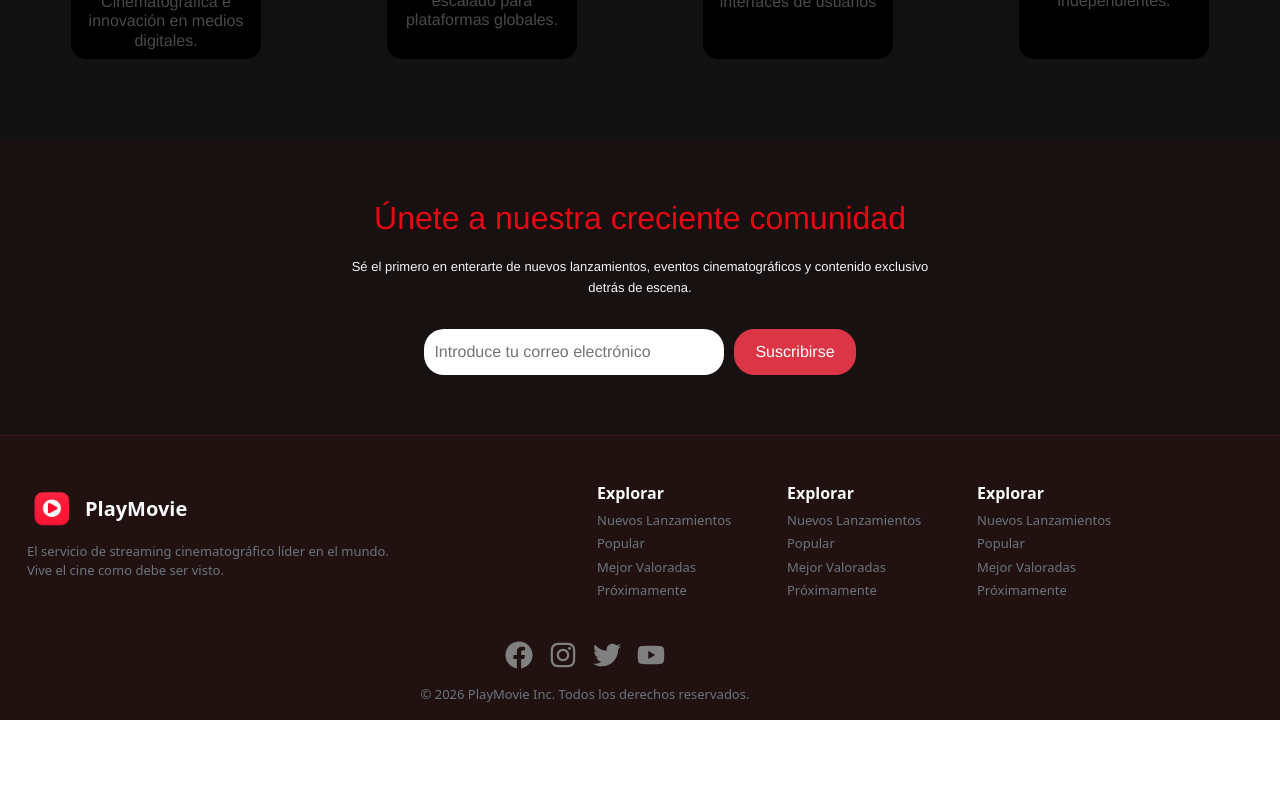
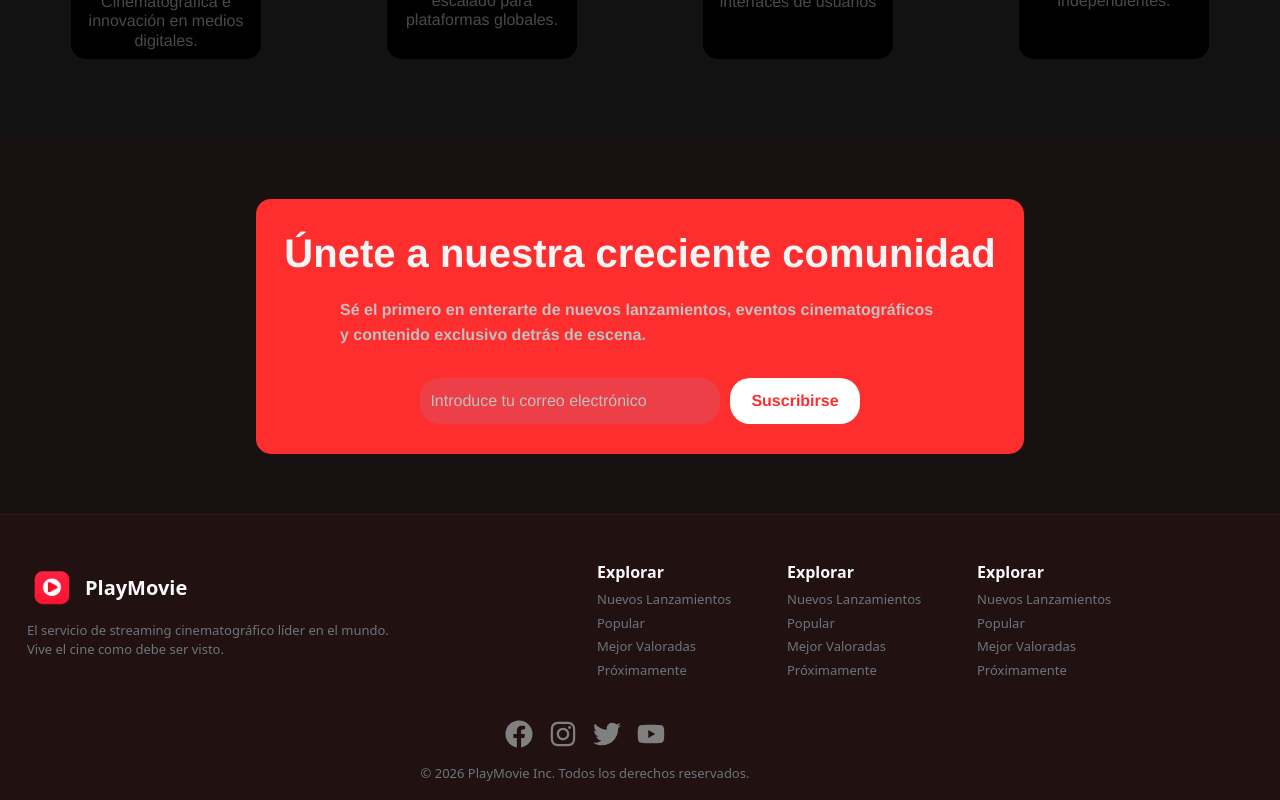
Before and after one commit to leandroblanca/PlayMovie, a React (Vite) app: page /aboutus in a window 1280 px wide. Shown: the part 1955-2755 px from the top of the page. Before the commit the page ends 2675 px from the top, so only its background shows below. Built offline with nearby package versions, Linux system fonts and the light colour scheme.

Commit message:
Feature AboutUs: Se completo la pagina de aboutus

```diff
--- a/src/pages/AboutUs.css
+++ b/src/pages/AboutUs.css
@@ -152,24 +152,37 @@
 /* Call to Action */
 .cta {
   background-color: #171111;
-  padding: 60px 20px;
-  text-align: center;
+  padding: 60px 0 60px 0;
+  display: flex;
+  justify-content: center;
 }
 
+.cta > div {
+    width: 60%;
+    background-color: rgb(255, 46, 46);
+    border-radius: 15px;
+}
 .cta h2 {
-  color: #e50914;
+  text-align: center;
+  padding-top: 30px;
+  font-size: 40px;
+  font-weight: bold;
   margin-bottom: 20px;
 }
 
 .cta p {
+  font-size: 16px;
+  font-weight: bold;
   max-width: 600px;
   margin: 0 auto 30px;
+  color: silver;
 }
 
 .subscribe {
   display: flex;
   justify-content: center;
   gap: 10px;
+  padding-bottom: 30px;
 }
 
 .subscribe input {
@@ -177,11 +190,19 @@
   border-radius: 20px;
   border: none;
   width: 300px;
+  background-color: #ed3f48;
+
 }
 
+input::placeholder {
+    color: silver;
+}
 .subscribe button {
   border-radius: 20px;
   padding: 10px 20px;
+  background-color: white;
+  color: rgb(255, 46, 46);
+  font-weight: bold;
 }
 
 /* Tablets */
--- a/src/pages/AboutUs.jsx
+++ b/src/pages/AboutUs.jsx
@@ -84,6 +84,7 @@ const AboutUs = () => {
 
       {/* Call to Action */}
       <section className="cta">
+        <div>
             <h2>Únete a nuestra creciente comunidad</h2>
                 <p>
                 Sé el primero en enterarte de nuevos lanzamientos, eventos
@@ -94,7 +95,8 @@ const AboutUs = () => {
                 type="email"
                 placeholder="Introduce tu correo electrónico"
             />
-          <button className="btn btn-danger">Suscribirse</button>
+            <button className="btn btn">Suscribirse</button>
+            </div>
         </div>
       </section>
     </div>
```
Lines whose indentation alone changed are shown as unchanged.
